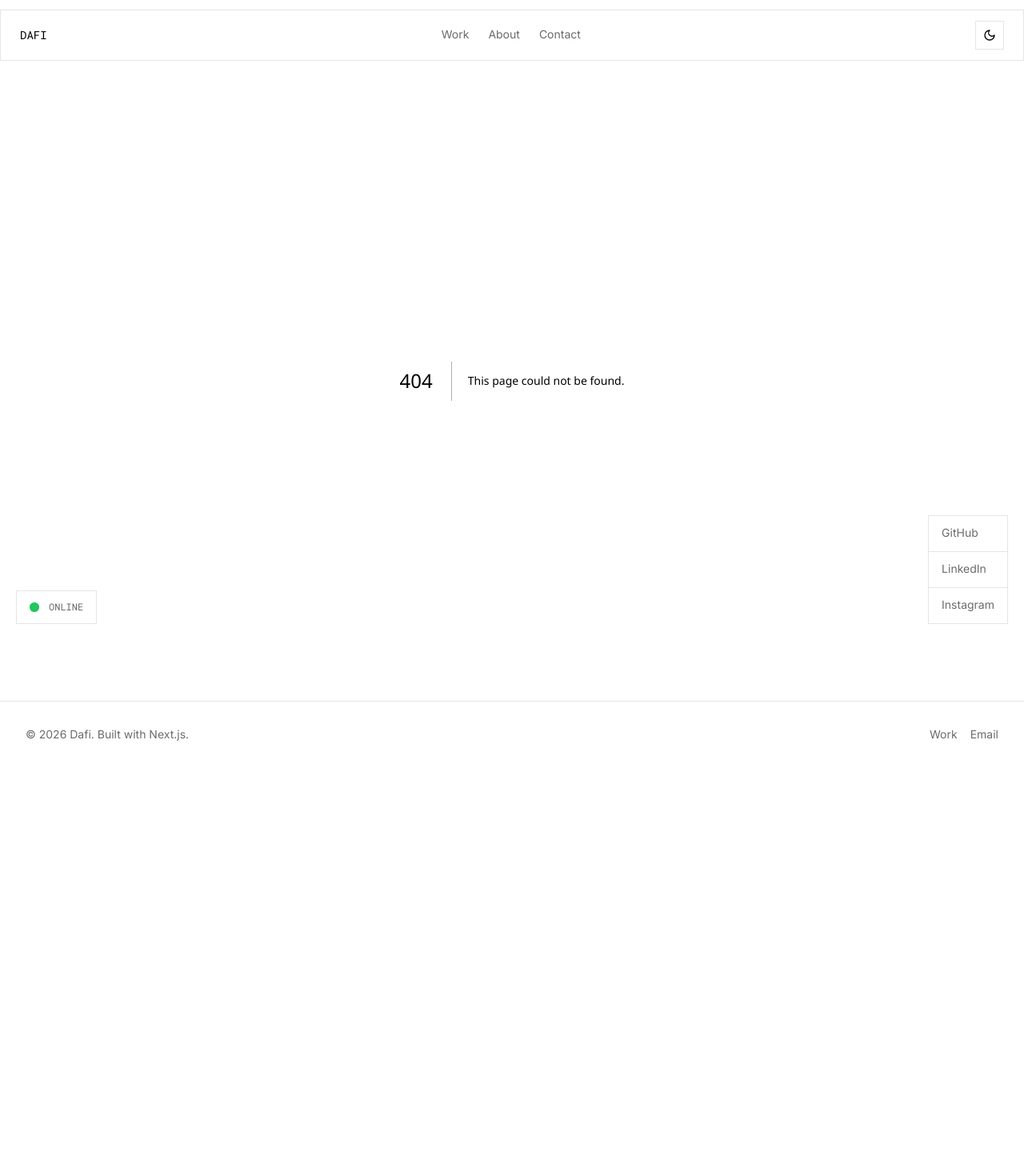
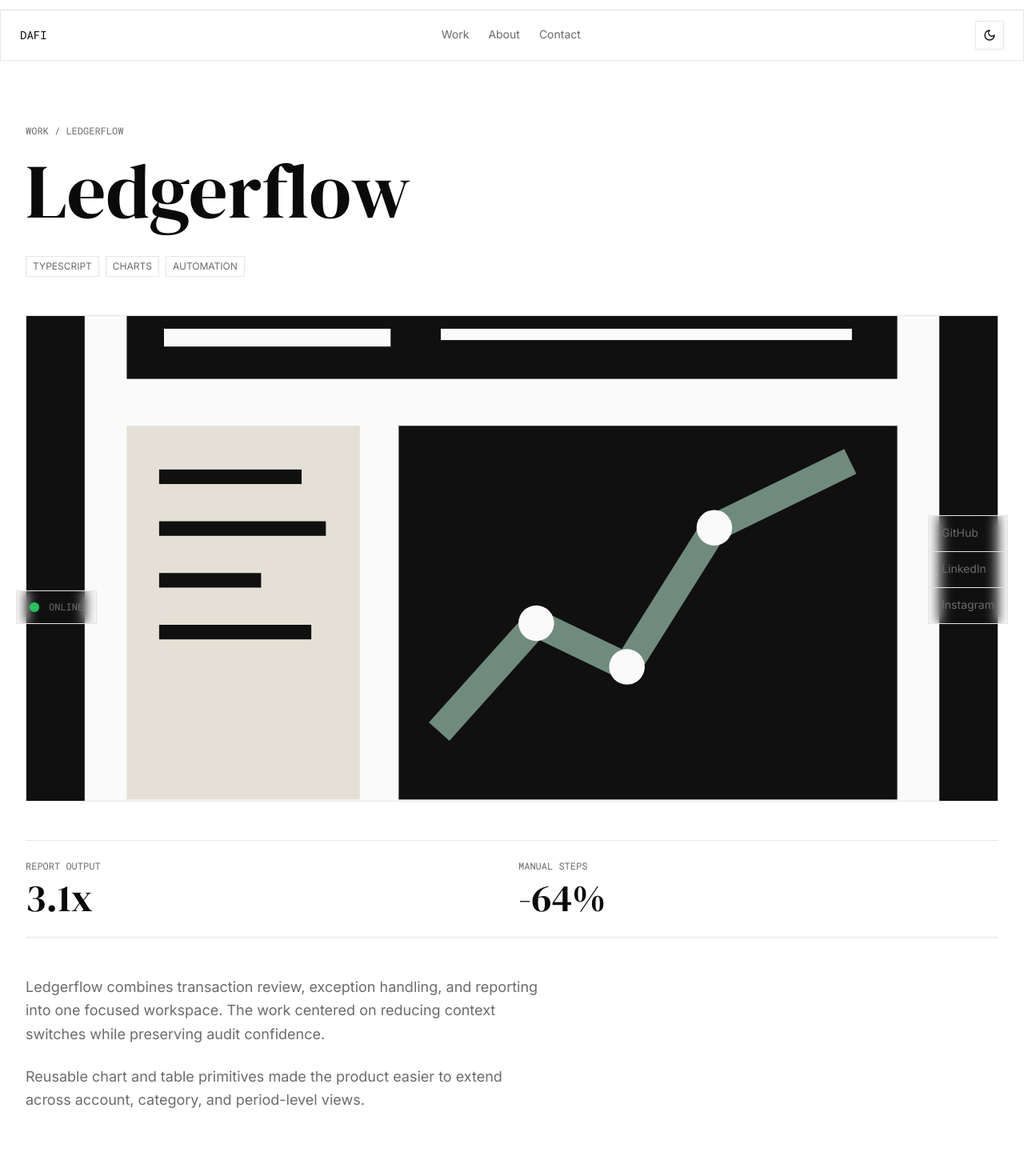
Before and after one commit to dafinrmaulana/daffi, a Next.js app: page /work/ledgerflow in a window 1280 px wide. Before the commit this address had no page. Shown: the top 1470 px of the page at 80% size. Before the commit the page ends 961 px from the top, so only its background shows below. Built offline with nearby package versions, Linux system fonts and the light colour scheme.

Commit message:
Make project cards link to detail pages

```diff
--- /dev/null
+++ b/app/work/[slug]/page.tsx
@@ -0,0 +1,72 @@
+import type { Metadata } from "next"
+import Image from "next/image"
+import { notFound } from "next/navigation"
+
+import { Badge } from "@/components/ui/Badge"
+import { getProject, projects } from "@/lib/content"
+
+export function generateStaticParams() {
+  return projects.map((project) => ({ slug: project.slug }))
+}
+
+export function generateMetadata({ params }: { params: { slug: string } }): Metadata {
+  const project = getProject(params.slug)
+
+  if (!project) {
+    return { title: "Project" }
+  }
+
+  return {
+    title: project.title,
+    description: project.excerpt,
+  }
+}
+
+export default function ProjectDetailPage({ params }: { params: { slug: string } }) {
+  const project = getProject(params.slug)
+
+  if (!project) {
+    notFound()
+  }
+
+  return (
+    <article className="mx-auto max-w-7xl px-5 py-14 sm:px-8 lg:py-20">
+      <p className="mb-5 font-mono text-xs uppercase text-muted">
+        Work / {project.slug}
+      </p>
+      <h1 className="max-w-6xl font-serif text-6xl leading-[0.9] sm:text-8xl">
+        {project.title}
+      </h1>
+      <div className="mt-8 flex flex-wrap gap-2">
+        {project.tags.map((tag) => (
+          <Badge key={tag}>{tag}</Badge>
+        ))}
+      </div>
+      <div className="relative mt-12 aspect-[16/8] overflow-hidden border border-border bg-muted/10">
+        <Image
+          src={project.thumbnail}
+          alt=""
+          fill
+          priority
+          sizes="100vw"
+          className="object-cover"
+        />
+      </div>
+      <div className="mt-12 grid gap-4 border-y border-border py-6 sm:grid-cols-2">
+        {project.metrics.map((metric) => (
+          <div key={metric.label}>
+            <p className="font-mono text-xs uppercase text-muted">{metric.label}</p>
+            <p className="mt-2 font-serif text-5xl">{metric.value}</p>
+          </div>
+        ))}
+      </div>
+      <div className="mt-12 grid gap-6 max-w-[65ch]">
+        {project.body.map((paragraph) => (
+          <p key={paragraph} className="text-lg leading-relaxed text-muted">
+            {paragraph}
+          </p>
+        ))}
+      </div>
+    </article>
+  )
+}
--- a/components/work/ProjectCard.tsx
+++ b/components/work/ProjectCard.tsx
@@ -1,3 +1,4 @@
+import Link from "next/link"
 import Image from "next/image"
 
 import { Badge } from "@/components/ui/Badge"
@@ -12,9 +13,13 @@ export function ProjectCard({
   index: number
 }) {
   return (
-    <article className="group grid gap-5 border-t border-border py-7 transition-colors hover:border-fg lg:grid-cols-[80px_320px_1fr]">
+    <Link
+      href={`/work/${project.slug}`}
+      className="group grid gap-5 border-t border-border py-7 transition-colors hover:border-fg lg:grid-cols-[80px_320px_1fr]"
+      aria-label={`Open project ${project.title}`}
+    >
       <span className="font-mono text-sm text-muted">{formatIndex(index)}</span>
-      <div className="relative aspect-[4/3] overflow-hidden border border-border bg-muted/10">
+      <div className="relative aspect-[5/3] overflow-hidden border border-border bg-muted/10">
         <Image
           src={project.thumbnail}
           alt=""
@@ -41,6 +46,6 @@ export function ProjectCard({
           <p className="text-lg">{project.metric}</p>
         </div>
       </div>
-    </article>
+    </Link>
   )
 }
```
